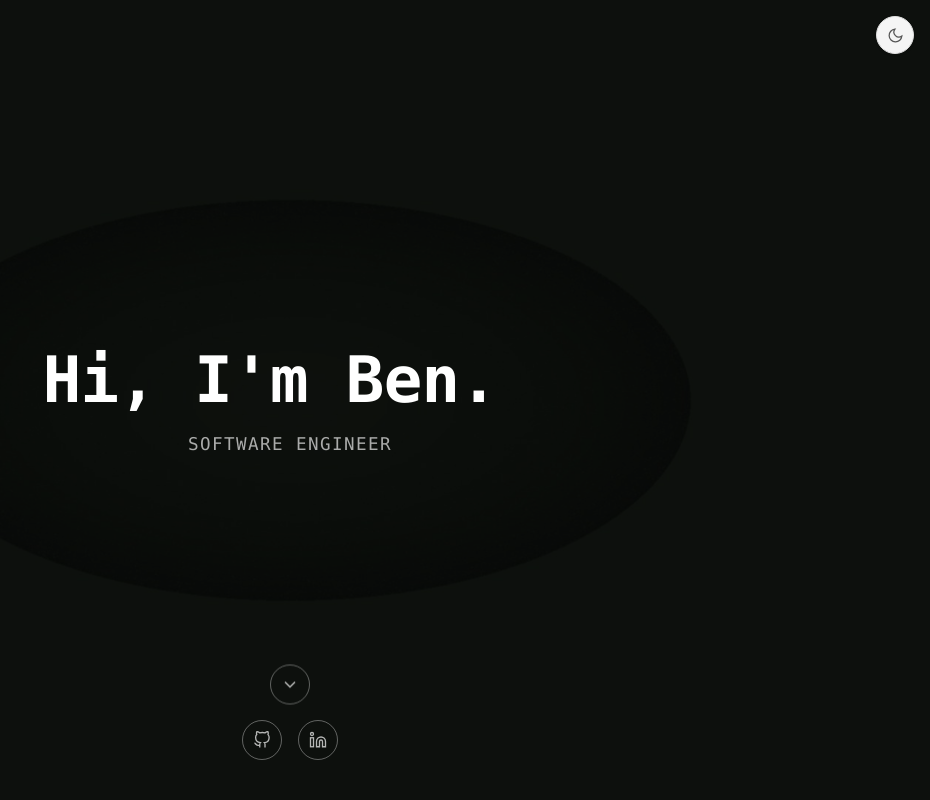
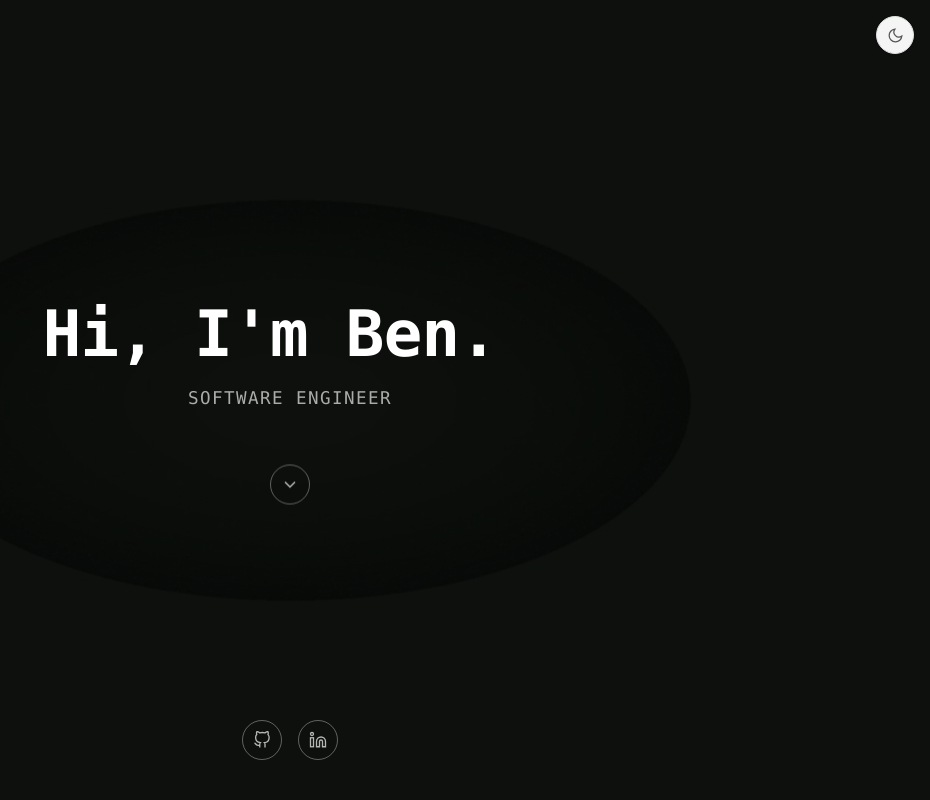
Before and after one commit to bhindley/cv-site, a React (Vite) app: page / in a window 1280 px wide. Shown: the top 800 px of the page, without its empty margins (350-1280 px from the left). Built offline with nearby package versions, Linux system fonts and the light colour scheme.

Commit message:
Move scroll arrow back to hero-content, keep social links at bottom

```diff
--- a/src/components/Hero.jsx
+++ b/src/components/Hero.jsx
@@ -60,13 +60,13 @@ export default function Hero() {
           </span>
         </h1>
         <p className="hero-sub">Software Engineer</p>
-      </div>
-      <div className="hero-bottom">
         <a href="#about" className="hero-scroll" aria-label="Scroll to content">
           <svg viewBox="0 0 24 24" strokeWidth="1.75" aria-hidden="true">
             <polyline points="6 9 12 15 18 9" />
           </svg>
         </a>
+      </div>
+      <div className="hero-bottom">
         <div className="hero-links">
           <a
             href="https://github.com/bhindley"
--- a/src/index.css
+++ b/src/index.css
@@ -285,6 +285,7 @@ section {
 }
 
 .hero-scroll {
+  margin-top: 2.5rem;
   display: flex;
   align-items: center;
   justify-content: center;
```
